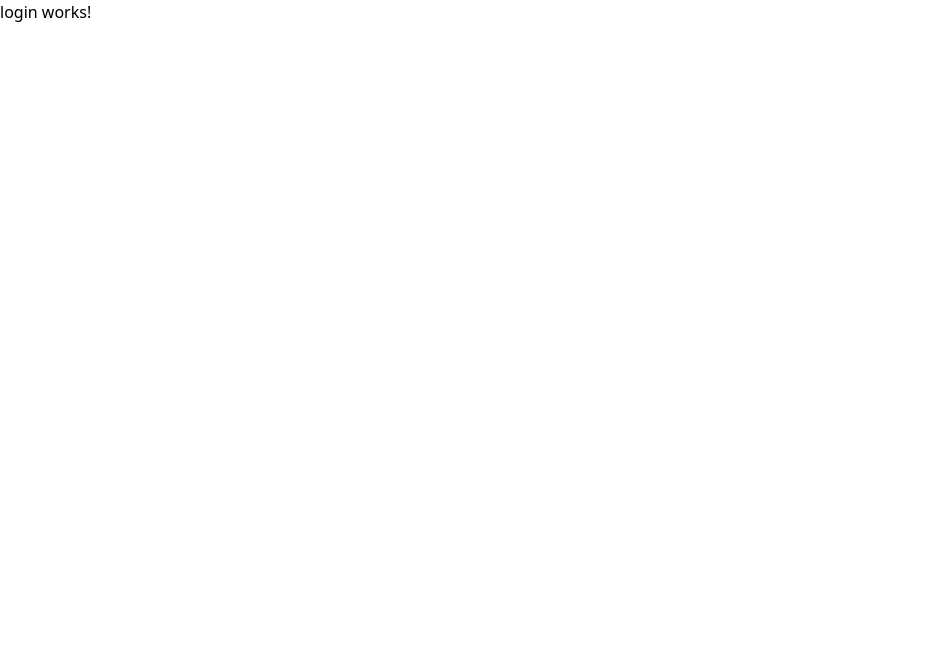
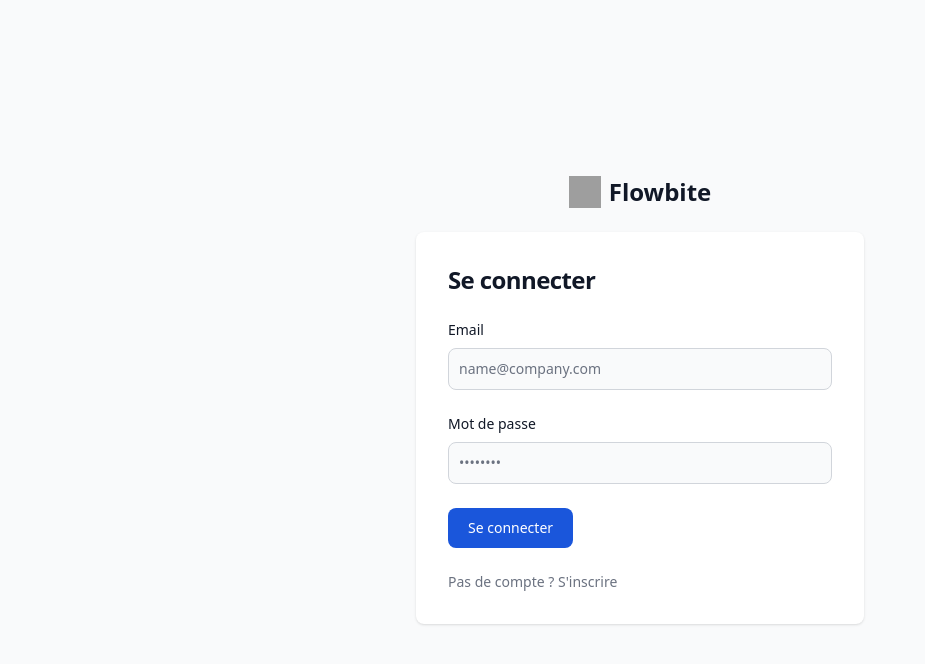
Before and after one commit to phrygien/angular-struct, an Angular app: page /auth/login in a window 1280 px wide. Shown: the top 664 px of the page, without its empty margins (0-925 px from the left). Built offline with nearby package versions, Linux system fonts and the light colour scheme; grey boxes are pictures that could not be loaded.

Commit message:
formulaire authentification

```diff
--- a/src/app/auth/auth.module.ts
+++ b/src/app/auth/auth.module.ts
@@ -4,6 +4,7 @@
 import { AuthRoutingModule } from './auth-routing.module';
 import { LoginComponent } from './login/login.component';
 import { LogoutComponent } from './logout/logout.component';
+import { FormsModule } from '@angular/forms';
 
 
 @NgModule({
@@ -13,7 +14,8 @@
   ],
   imports: [
     CommonModule,
-    AuthRoutingModule
+    AuthRoutingModule,
+    FormsModule,
   ]
 })
 export class AuthModule { }
--- a/src/app/auth/login/login.component.html
+++ b/src/app/auth/login/login.component.html
@@ -1 +1,40 @@
-<p>login works!</p>
+<section class="bg-gray-50 dark:bg-gray-900">
+  <div class="flex flex-col items-center justify-center px-6 py-8 mx-auto md:h-screen lg:py-0">
+      <a href="#" class="flex items-center mb-6 text-2xl font-semibold text-gray-900 dark:text-white">
+          <img class="w-8 h-8 mr-2" src="https://flowbite.s3.amazonaws.com/blocks/marketing-ui/logo.svg" alt="logo">
+          Flowbite
+      </a>
+      <div class="w-full bg-white rounded-lg shadow dark:border md:mt-0 sm:max-w-md xl:p-0 dark:bg-gray-800 dark:border-gray-700">
+          <div class="p-6 space-y-4 md:space-y-6 sm:p-8">
+              <h1 class="text-xl font-bold leading-tight tracking-tight text-gray-900 md:text-2xl dark:text-white">
+                  Se connecter
+              </h1>
+              <form class="space-y-4 md:space-y-6" name="form" #f="ngForm">
+                  <div>
+                      <label for="email" class="block mb-2 text-sm font-medium text-gray-900 dark:text-white">Email</label>
+                      <input type="email" name="email" [(ngModel)]="form.email" #email="ngModel" id="email" class="bg-gray-50 border border-gray-300 text-gray-900 sm:text-sm rounded-lg focus:ring-primary-600 focus:border-primary-600 block w-full p-2.5 dark:bg-gray-700 dark:border-gray-600 dark:placeholder-gray-400 dark:text-white dark:focus:ring-blue-500 dark:focus:border-blue-500" placeholder="name@company.com" required="">
+                  </div>
+                  <div>
+                      <label for="password" class="block mb-2 text-sm font-medium text-gray-900 dark:text-white">Mot de passe</label>
+                      <input type="password" name="password" [(ngModel)]="form.password" #password="ngModel" id="password" placeholder="••••••••" class="bg-gray-50 border border-gray-300 text-gray-900 sm:text-sm rounded-lg focus:ring-primary-600 focus:border-primary-600 block w-full p-2.5 dark:bg-gray-700 dark:border-gray-600 dark:placeholder-gray-400 dark:text-white dark:focus:ring-blue-500 dark:focus:border-blue-500" required="">
+                  </div>
+                  <!-- <div class="flex items-center justify-between">
+                      <div class="flex items-start">
+                          <div class="flex items-center h-5">
+                            <input id="remember" aria-describedby="remember" type="checkbox" class="w-4 h-4 border border-gray-300 rounded bg-gray-50 focus:ring-3 focus:ring-primary-300 dark:bg-gray-700 dark:border-gray-600 dark:focus:ring-primary-600 dark:ring-offset-gray-800" required="">
+                          </div>
+                          <div class="ml-3 text-sm">
+                            <label for="remember" class="text-gray-500 dark:text-gray-300">Remember me</label>
+                          </div>
+                      </div>
+                      <a href="#" class="text-sm font-medium text-primary-600 hover:underline dark:text-primary-500">Forgot password?</a>
+                  </div> -->
+                  <button type="button" class="text-white bg-blue-700 hover:bg-blue-800 focus:ring-4 focus:ring-blue-300 font-medium rounded-lg text-sm px-5 py-2.5 me-2 mb-2 dark:bg-blue-600 dark:hover:bg-blue-700 focus:outline-none dark:focus:ring-blue-800">Se connecter</button>
+                  <p class="text-sm font-light text-gray-500 dark:text-gray-400">
+                     Pas de compte ? <a href="#" class="font-medium text-primary-600 hover:underline dark:text-primary-500">S'inscrire</a>
+                  </p>
+              </form>
+          </div>
+      </div>
+  </div>
+</section>
--- a/src/app/auth/login/login.component.ts
+++ b/src/app/auth/login/login.component.ts
@@ -1,10 +1,20 @@
-import { Component } from '@angular/core';
+import { Component, OnInit } from '@angular/core';
+import { initFlowbite } from 'flowbite';
 
 @Component({
   selector: 'app-login',
   templateUrl: './login.component.html',
   styleUrl: './login.component.css'
 })
-export class LoginComponent {
+export class LoginComponent implements OnInit {
+  //creation objet form
+  form= {
+    email: null,
+    password: null,
+  }
+  constructor(){}
 
+  ngOnInit(): void {
+      initFlowbite();
+  }
 }
```
